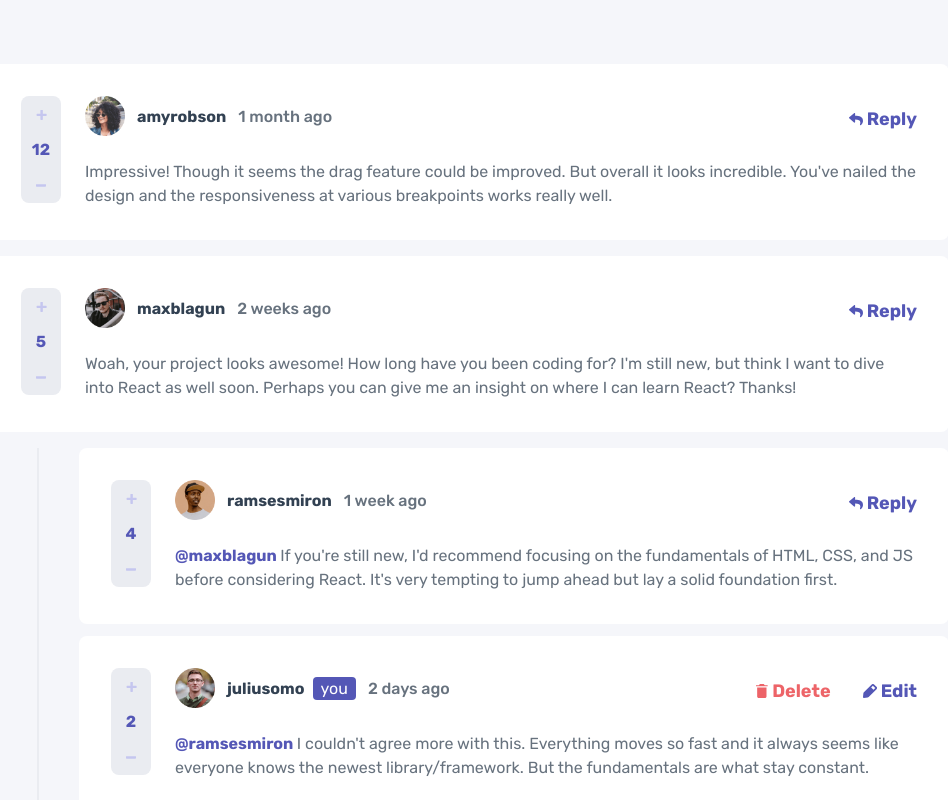
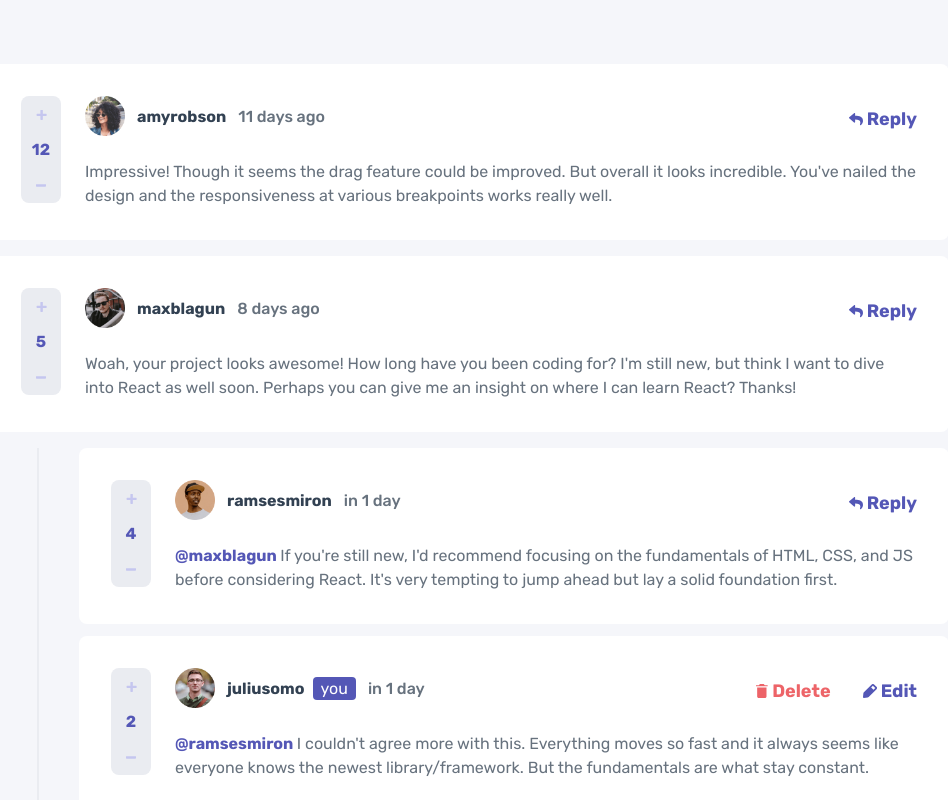
Before and after one commit to rafashiga/frontendmentor-comments-section, a Next.js app: page / in a window 1280 px wide. Shown: the top 800 px of the page, without its empty margins (171-1119 px from the left). Built offline with nearby package versions, Linux system fonts and the light colour scheme.

Commit message:
feat: format date

```diff
--- a/data.json
+++ b/data.json
@@ -10,7 +10,7 @@
     {
       "id": 1,
       "content": "Impressive! Though it seems the drag feature could be improved. But overall it looks incredible. You've nailed the design and the responsiveness at various breakpoints works really well.",
-      "createdAt": "1 month ago",
+      "createdAt": "2022-03-17T18:54:21.992Z",
       "score": 12,
       "user": {
         "image": {
@@ -24,7 +24,7 @@
     {
       "id": 2,
       "content": "Woah, your project looks awesome! How long have you been coding for? I'm still new, but think I want to dive into React as well soon. Perhaps you can give me an insight on where I can learn React? Thanks!",
-      "createdAt": "2 weeks ago",
+      "createdAt": "2022-03-20T18:54:21.992Z",
       "score": 5,
       "user": {
         "image": {
@@ -37,7 +37,7 @@
         {
           "id": 3,
           "content": "If you're still new, I'd recommend focusing on the fundamentals of HTML, CSS, and JS before considering React. It's very tempting to jump ahead but lay a solid foundation first.",
-          "createdAt": "1 week ago",
+          "createdAt": "2022-03-29T18:50:10.992Z",
           "score": 4,
           "replyingTo": "maxblagun",
           "user": {
@@ -51,7 +51,7 @@
         {
           "id": 4,
           "content": "I couldn't agree more with this. Everything moves so fast and it always seems like everyone knows the newest library/framework. But the fundamentals are what stay constant.",
-          "createdAt": "2 days ago",
+          "createdAt": "2022-03-29T18:54:21.992Z",
           "score": 2,
           "replyingTo": "ramsesmiron",
           "user": {
--- a/package.json
+++ b/package.json
@@ -9,6 +9,7 @@
     "lint": "next lint"
   },
   "dependencies": {
+    "date-fns": "^2.28.0",
     "focus-trap-react": "^8.9.2",
     "next": "12.1.1",
     "react": "17.0.2",
--- a/src/components/CommentsCard/CommentsCard.tsx
+++ b/src/components/CommentsCard/CommentsCard.tsx
@@ -1,4 +1,5 @@
 import { useState } from 'react';
+import { formatDistance } from 'date-fns';
 
 import InputStepper from 'components/InputStepper';
 import { Comment, User } from 'models/Comment';
@@ -52,7 +53,11 @@ function CommentsCard({ comment, currentUser }: CommentsCardProps) {
 						/>
 						<S.Name>{comment.user.username}</S.Name>
 						{isCurrentUser && <S.Tag>you</S.Tag>}
-						<S.Date> {comment.createdAt} </S.Date>
+						<S.Date>
+							{formatDistance(new Date(comment.createdAt), new Date(), {
+								addSuffix: true,
+							})}
+						</S.Date>
 					</S.AvatarContainer>
 					<S.Comment>
 						{comment.replyingTo && (
```
Also changed, not shown: 1 other file (tests, documents, lock files or other folders).
